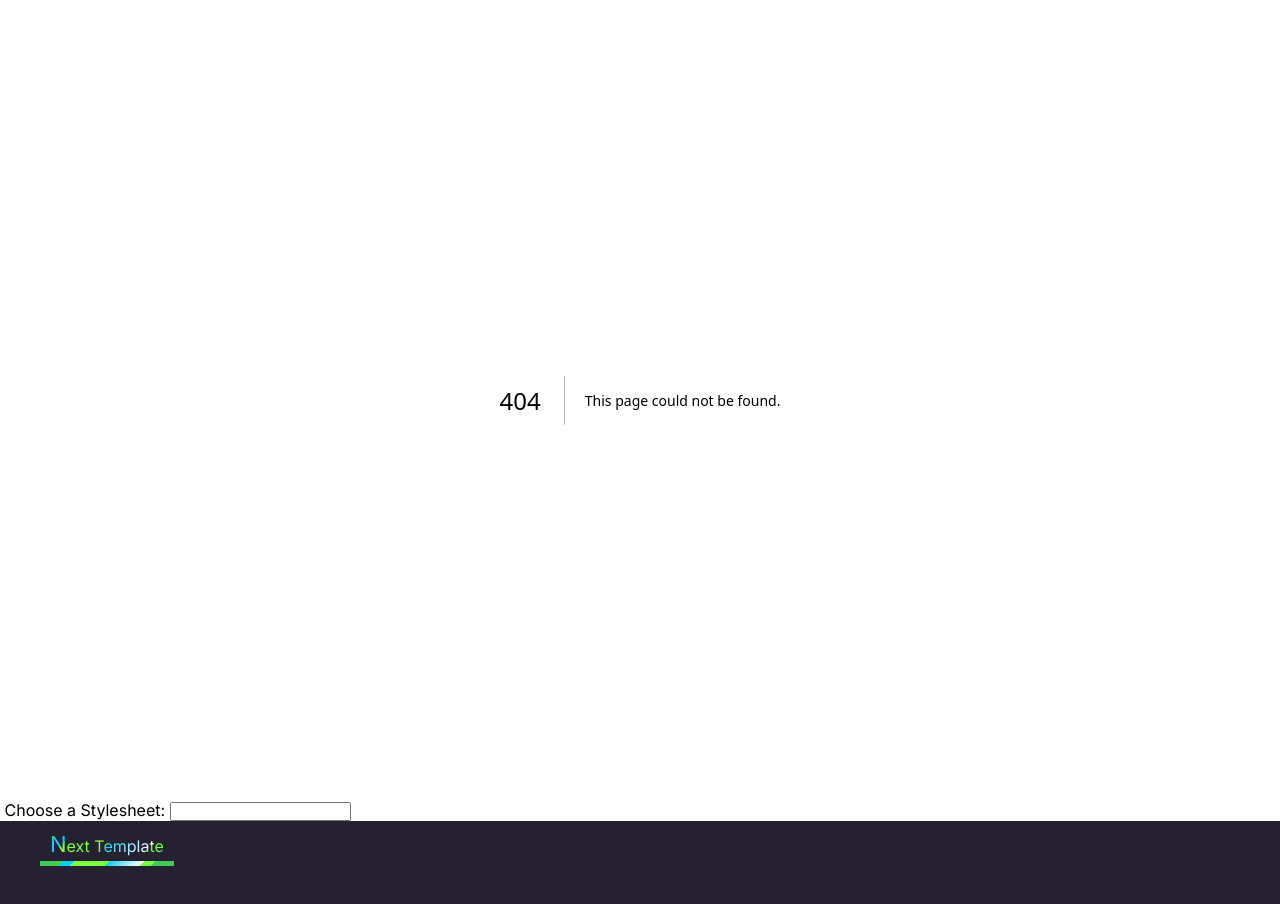
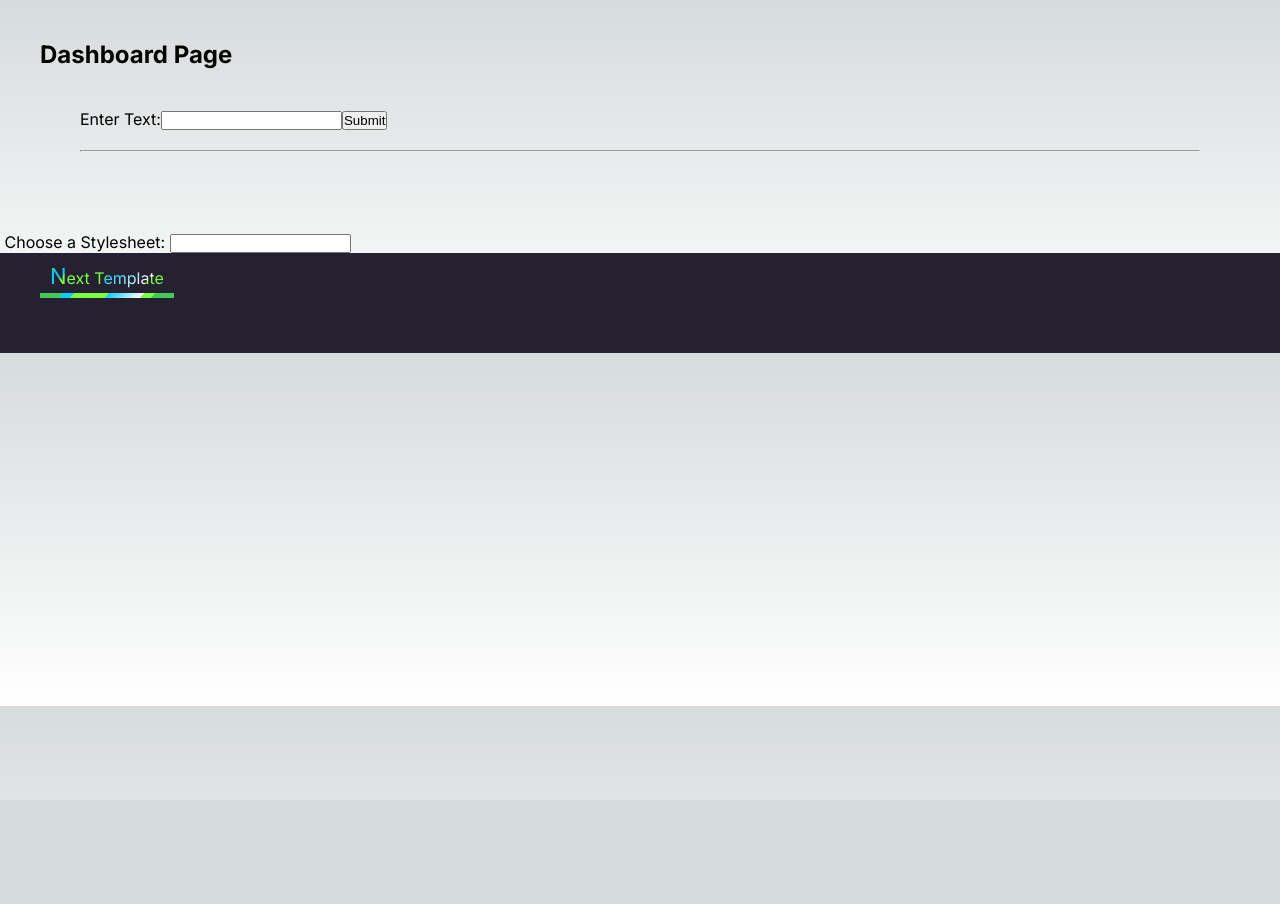
Before and after one commit to overloadedargs/next_template, a Next.js app: page /dashboard in a window 1280 px wide. Before the commit this address had no page. Shown: the top 904 px of the page. After the commit the page ends 800 px from the top, so only its background shows below. Built offline with nearby package versions, Linux system fonts and the light colour scheme.

Commit message:
Debounce form

```diff
--- /dev/null
+++ b/app/dashboard/layout.tsx
@@ -0,0 +1,7 @@
+export default function DashboardLayout({
+    children,
+  }: {
+    children: React.ReactNode
+  }) {
+    return <section>{children}</section>
+  }
--- /dev/null
+++ b/app/dashboard/page.tsx
@@ -0,0 +1,61 @@
+'use client';
+
+import { debounce } from 'lodash';
+
+// `app/dashboard/page.tsx` is the UI for the `/dashboard` URL
+export default function Page() {
+
+    const debounce_form_submit = debounce((event) => {
+        // Get data from the form.
+        const formData = {
+            data: event.target.data.value
+        };
+
+        let JSONdata = '';
+        // API endpoint where we send form data.
+        const endpoint = '/api/form'
+        JSONdata = JSON.stringify(formData);
+        console.log(JSONdata);
+        // Form the request for sending data to the server.
+        const options = {
+            method: 'POST',
+            headers: {
+                'Content-Type': 'application/json',
+            },
+            body: JSONdata
+        }
+
+        // Send the form data to our forms API on Vercel and get a response.
+        // const response = await fetch(endpoint, options)
+
+        // Get the response data from server as JSON.
+        // If server returns the name submitted, that means the form works.
+        // const result = await response.json()
+    }, 2000);
+
+    const handleSubmit = async (event) => {
+        // Stop the form from submitting and refreshing the page.
+        event.preventDefault();
+
+        debounce_form_submit(event);
+    }
+
+    return (
+        <>
+            <div className="padding">
+                <h1>Dashboard Page</h1>
+                <div className="padding">
+                    <form onSubmit={handleSubmit}>
+                        <label>Enter Text:
+                            <input id="data" type="text" />
+                        </label>
+                        <button type="submit">Submit</button>
+                        <br /><br />
+                        <hr />
+                    </form>
+                </div>
+            </div>
+        </>
+    )
+
+}
--- a/app/globals.css
+++ b/app/globals.css
@@ -43,7 +43,6 @@ footer {
   -moz-text-fill-color: transparent;
 }
 
-
 .githubLink::before {
   content: '';
   position: absolute;
@@ -65,6 +64,10 @@ a {
   text-decoration: none;
 }
 
+.padding {
+  padding: 40px;
+}
+
 @media (prefers-color-scheme: dark) {
   html {
     color-scheme: dark;
--- a/package.json
+++ b/package.json
@@ -9,6 +9,7 @@
     "lint": "next lint"
   },
   "dependencies": {
+    "lodash": "^4.17.21",
     "next": "14.2.4",
     "react": "^18",
     "react-dom": "^18"
```
Also changed, not shown: 1 other file (tests, documents, lock files or other folders).
